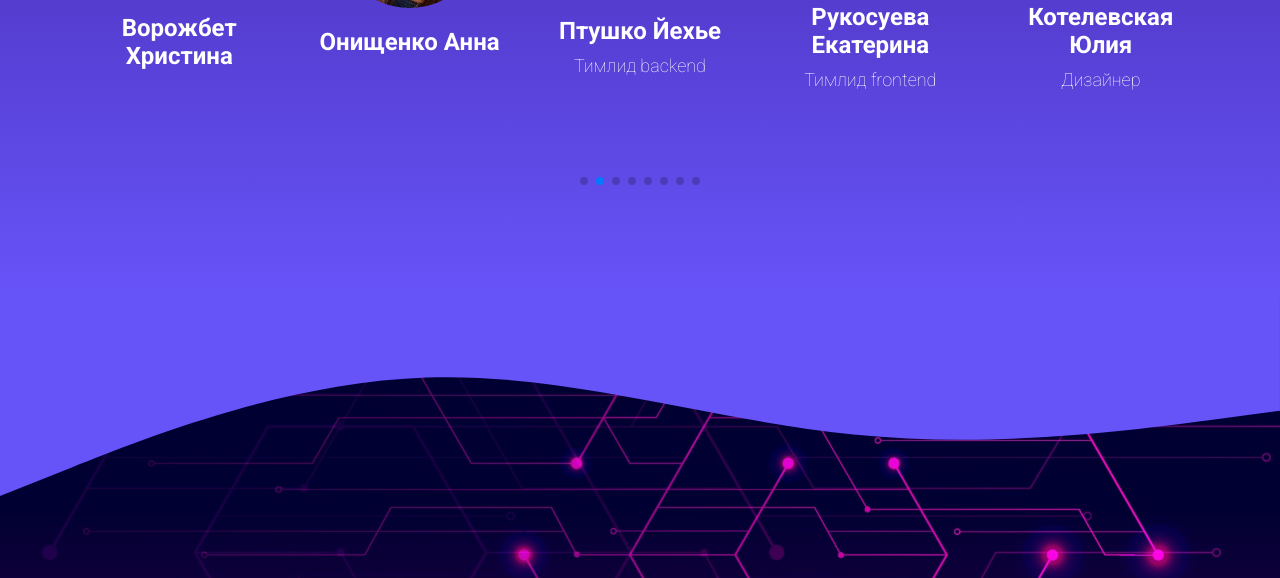
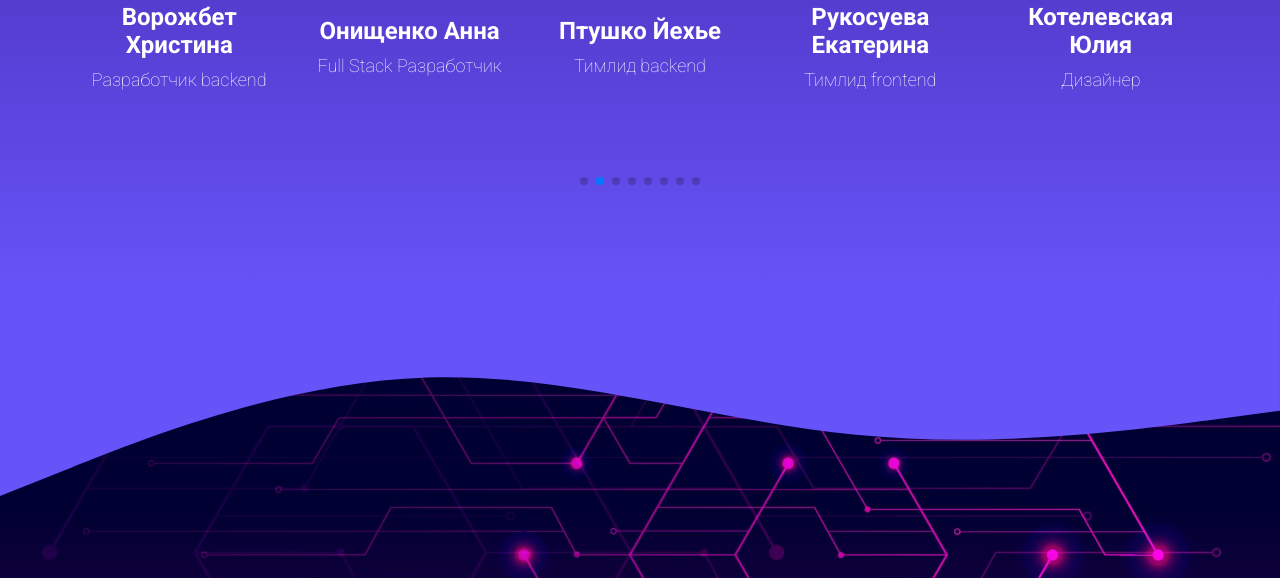
Before and after one commit to STALKSA/BuddyLanding, a plain HTML site: page index.html in a window 1280 px wide. Shown: the part 3910-4488 px from the top of the page. Drawn offline with nearby package versions, Linux system fonts and the light colour scheme.

Commit message:
adding info about developers

```diff
--- a/index.html
+++ b/index.html
@@ -5,6 +5,7 @@
     <meta charset="UTF-8">
     <meta name="viewport" content="width=device-width, initial-scale=1.0">
     <link rel=”icon” href=”/favicon.ico” type=”image/x-icon”>
+    <link rel=”icon” href=”/favicon-16x16.png” type=”image/png”>
     <link rel="stylesheet" href="assets/styles/style.css">
     <link rel="stylesheet" href="https://cdn.jsdelivr.net/npm/swiper@11/swiper-bundle.min.css" />
 
@@ -117,14 +118,14 @@
                         <div class="team__item">
                             <img src="/assets/images/IMG_2048.JPG" alt="">
                             <h1>Ворожбет Христина</h1>
-                            <h3></h3>
+                            <h3>Разработчик backend</h3>
                         </div>
                     </div>
                     <div class="swiper-slide">
                         <div class="team__item">
                             <img src="/assets/images/anna.jpeg" alt="">
                             <h1>Онищенко Анна</h1>
-                            <h3></h3>
+                            <h3>Full Stack Разработчик</h3>
                         </div>
                     </div>
                     <div class="swiper-slide">
@@ -152,14 +153,14 @@
                         <div class="team__item">
                             <img src="/assets/images/дарья.jpg" alt="">
                             <h1>Сухарева Дарья</h1>
-                            <h3></h3>
+                            <h3>Разработчик backend</h3>
                         </div>
                     </div>
                     <div class="swiper-slide">
                         <div class="team__item">
                             <img src="/assets/images/ксения.jpeg" alt="">
                             <h1>Сафронова Ксения</h1>
-                            <h3></h3>
+                            <h3>Разработчик frontend</h3>
                         </div>
                     </div>
                 </div>
```
Also changed, not shown: favicon-16x16.png (added).
